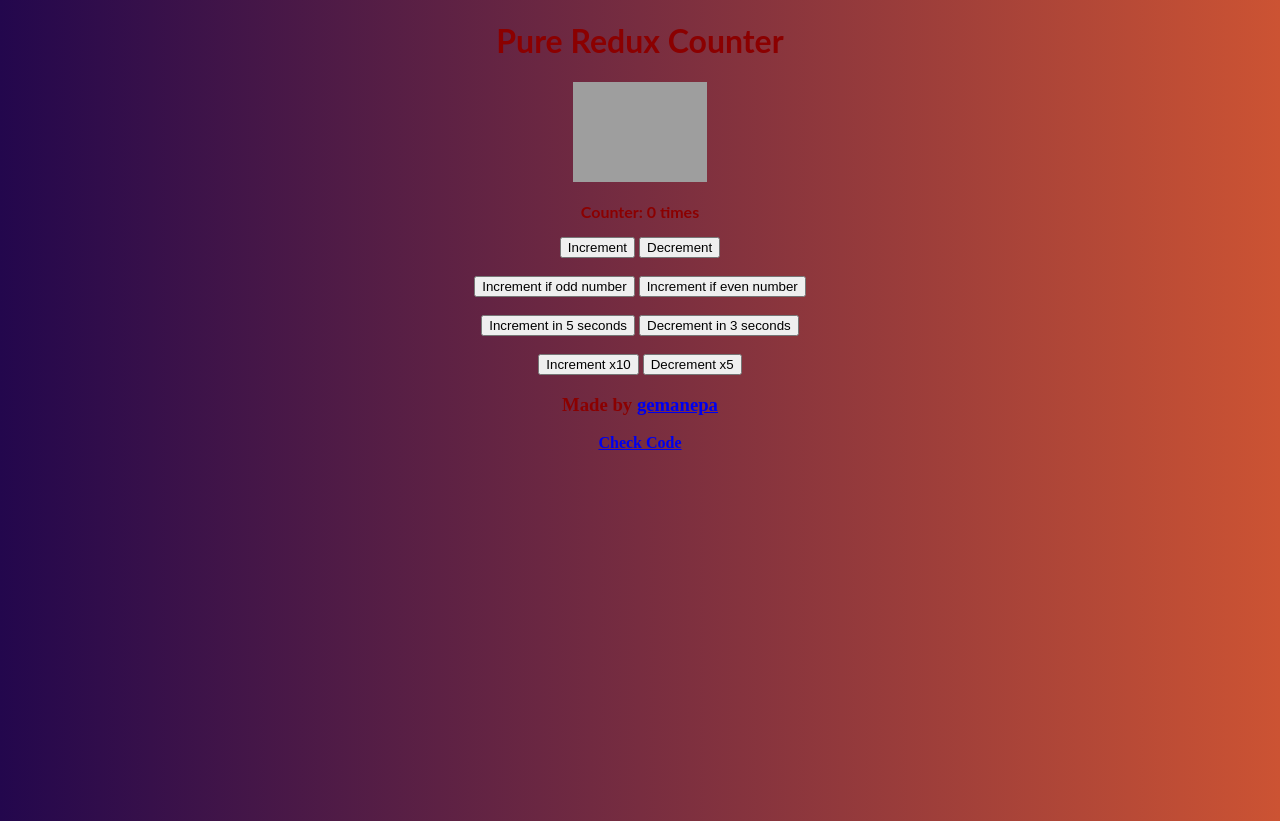
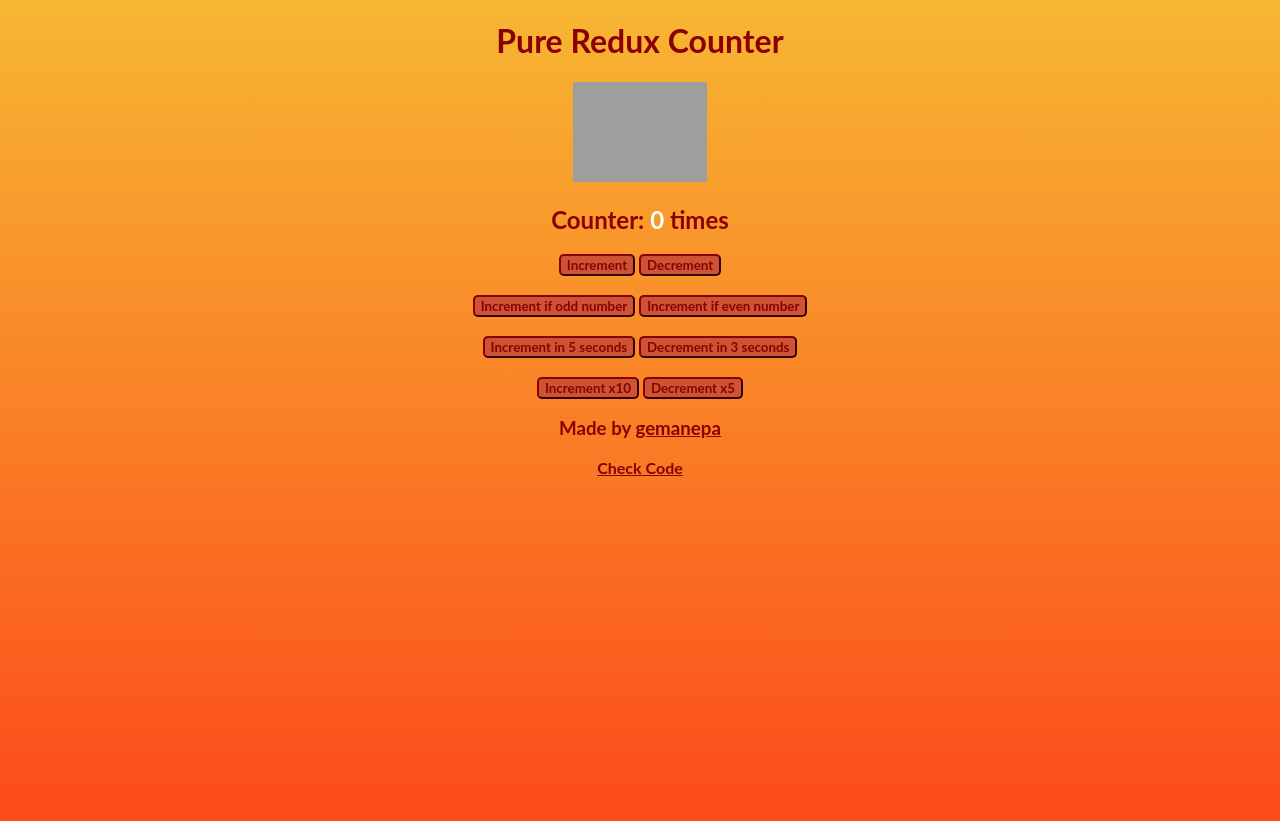
Before and after one commit to gemanepa/redux-counter, a website: page index.html in a window 1280 px wide. Drawn offline with nearby package versions, Linux system fonts and the light colour scheme; grey boxes are pictures that could not be loaded.

Commit message:
1 file modified

```diff
--- a/index.html
+++ b/index.html
@@ -3,23 +3,24 @@
   <head>
     <title>Redux basic example</title>
     <style>
+      * {
+        font-family: Lato;
+        font-weight: bold;
+        color: darkred;
+      }
       body {
         margin: auto;
         color: darkred;
-        font-weight: bolder;
         height: 100vh;
-        background: #23074d;  /* fallback for old browsers */
-        background: -webkit-linear-gradient(to left, #cc5333, #23074d);  /* Chrome 10-25, Safari 5.1-6 */
-        background: linear-gradient(to left, #cc5333, #23074d); /* W3C, IE 10+/ Edge, Firefox 16+, Chrome 26+, Opera 12+, Safari 7+ */
+        background: #fc4a1a;  /* fallback for old browsers */
+        background: -webkit-linear-gradient(to bottom, #f7b733, #fc4a1a);  /* Chrome 10-25, Safari 5.1-6 */
+        background: linear-gradient(to bottom, #f7b733, #fc4a1a); /* W3C, IE 10+/ Edge, Firefox 16+, Chrome 26+, Opera 12+, Safari 7+ */
         text-align: center;
       }
-
-      h1, p {
-        font-family: Lato;
-      }
-
+      span {color: white}
       img {height: 100px; width: auto;}
 
+      button {border-radius: 5px; background-color: #cc5333; border-color: darkred}
       button:hover {cursor: pointer}
 
       a:visited {color: darkred}
@@ -29,9 +30,9 @@
   <body>
       <h1>Pure Redux Counter</h1>
       <img src="https://stickeroid.com/uploads/pic/full/thumb/stickeroid_5bf5719e6121a.png"></img>
-      <p>
+      <h2>
         Counter: <span id="value">0</span> times
-      </p>
+      </h2>
       <button id="increment">Increment</button>
       <button id="decrement">Decrement</button>
       <br><br>
```
